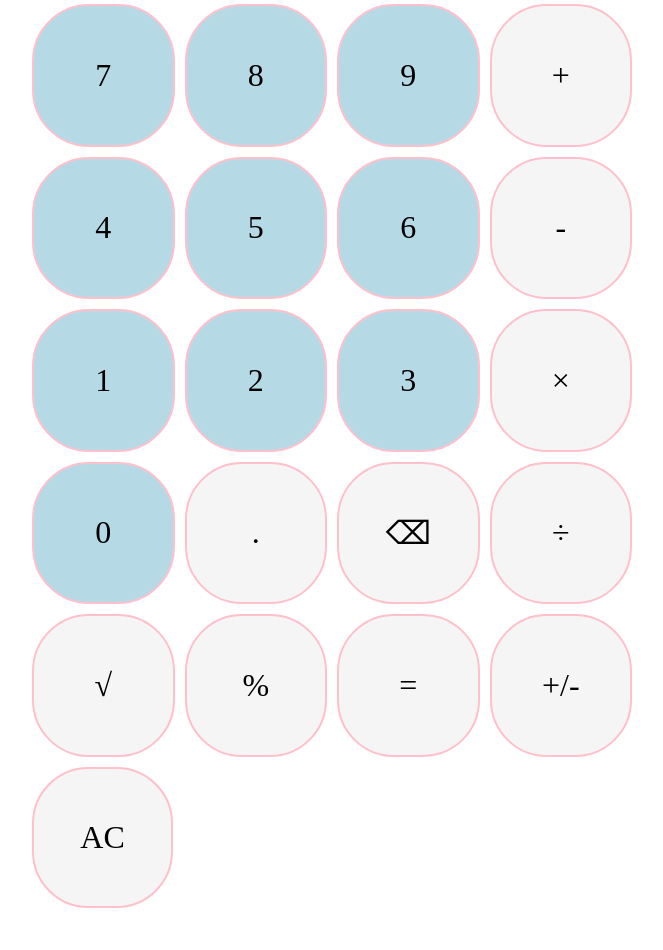
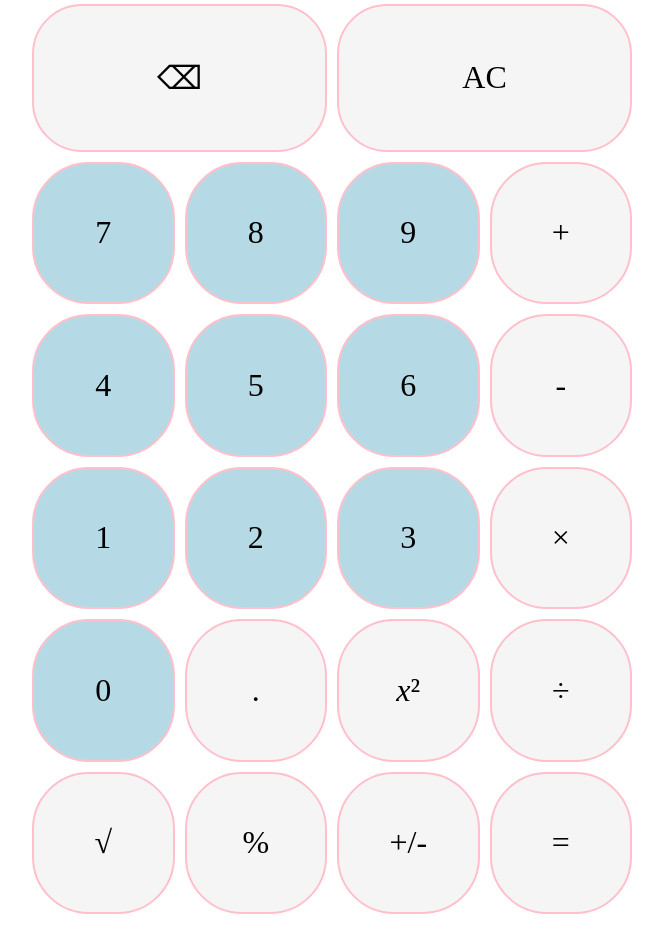
Before and after one commit to jenarofv/calculator, a plain HTML site: page index.html in a window 1280 px wide. Shown: the part 184-1134 px from the top of the page, without its empty margins (308-971 px from the left). Drawn offline with Linux system fonts and the light colour scheme; a web font is replaced by a local one.

Commit message:
rearrange buttons
move AC and Clear to top, add squared function

```diff
--- a/index.html
+++ b/index.html
@@ -15,27 +15,40 @@
   <main class="calculator">
     <div class="display"></div>
     <div class="buttons">
+      <div class="row">
+        <button class="erase">&#x232b;</button>
+        <button class="clear">AC</button>
+      </div>
+      <div class="row">
         <button class="number">7</button>
         <button class="number">8</button>
         <button class="number">9</button>
         <button class="sum">+</button>
+      </div>
+      <div class="row">
         <button class="number">4</button>
         <button class="number">5</button>
         <button class="number">6</button>
         <button class="subtract">-</button>
+      </div>
+      <div class="row">
         <button class="number">1</button>
         <button class="number">2</button>
         <button class="number">3</button>
         <button class="multiply">&#x00d7;</button>
+      </div>
+      <div class="row">
         <button class="number">0</button>
         <button class="point">.</button>
-      <button class="erase">&#x232b;</button>
+        <button class="square"><em>x</em>²</button>
         <button class="division">&#x00f7;</button>
+      </div>
+      <div class="row">
         <button class="sqrt">&#x221A;</button>
         <button class="prcnt">%</button>
+        <button class="neg">+/-</button>
         <button class="equals">=</button>
-      <button class="neg">+/-</button>
-      <button class="clear">AC</button>
+      </div>
     </div>
   </main>
 </body>
--- a/script.js
+++ b/script.js
@@ -1,7 +1,9 @@
+const buttonContainer = document.querySelector(".buttons");
 const sum = document.querySelector(".sum");
 const subtract = document.querySelector(".subtract");
 const multiply = document.querySelector(".multiply");
 const division = document.querySelector(".division");
+const display = document.querySelector(".display");
 
 const point = document.querySelector(".point");
 const erase = document.querySelector(".erase");
--- a/style.css
+++ b/style.css
@@ -39,7 +39,7 @@ body {
   margin-bottom: 20px;
 }
 
-.buttons {
+.buttons,.buttons div{
   width: 100%;
   display: flex;
   flex-flow: wrap;
@@ -54,8 +54,9 @@ button {
   background-color: whitesmoke;
 }
 
-button.clear {
-  flex: 0 0 23.5%;
+.clear,.erase {
+  aspect-ratio: 2 / 1;
+  border-radius: 50px;
 }
 
 button:hover {
```
Lines whose indentation alone changed are shown as unchanged.
